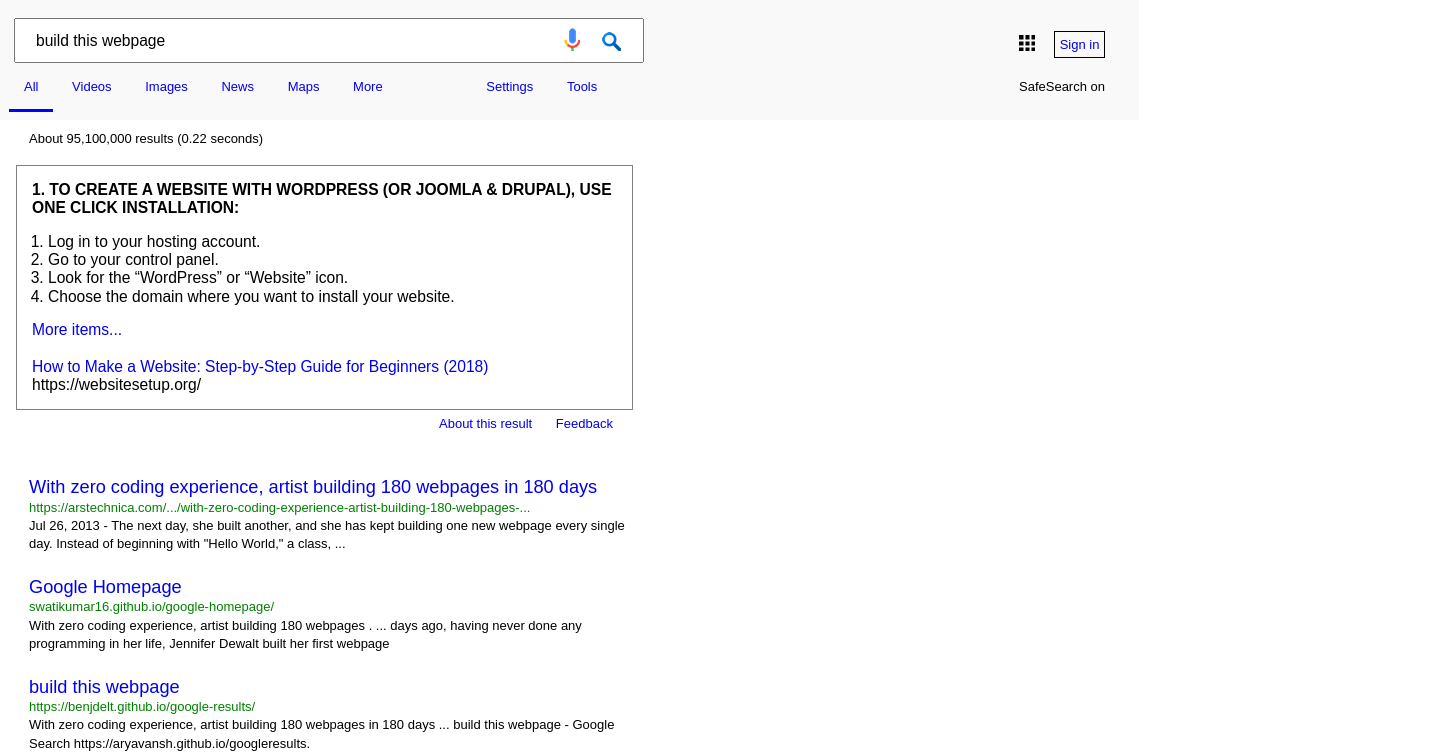
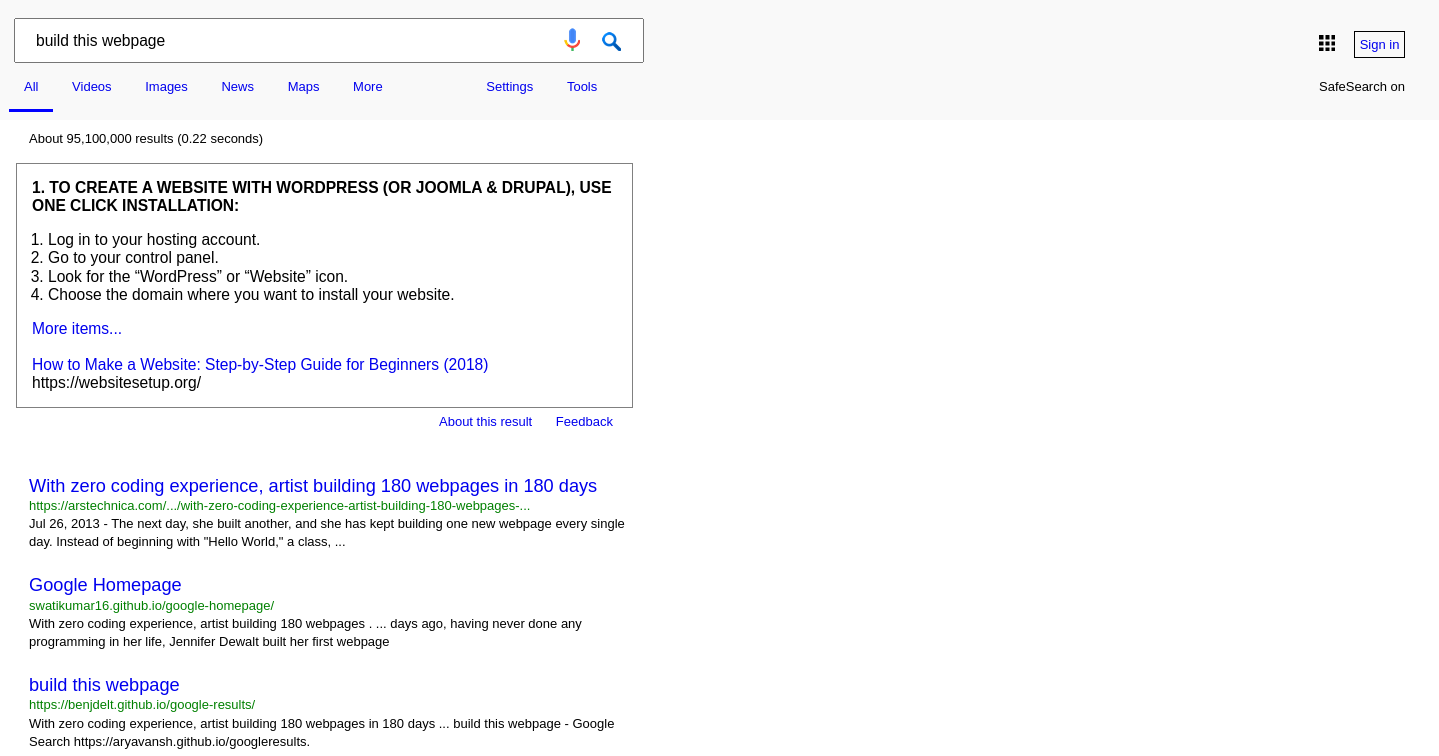
Before and after one commit to bcikota/google-search, a plain HTML site: page index.html in a window 1280 px wide. Shown: the top 756 px of the page, 1439 px wide, since content can reach past the window. Drawn offline with Linux system fonts and the light colour scheme.

Commit message:
Update style.css

```diff
--- a/style/style.css
+++ b/style/style.css
@@ -3,8 +3,7 @@
     grid-template-rows: 120px auto 100px;
     font-family: sans-serif;
     font-size: 13px;
-    min-width: 1000px;
-    max-width: 1600px;
+    width: 1580px;
     margin: 0 auto;
 }
 
@@ -14,7 +13,7 @@
 /* header */
 header{
     display: grid;
-    grid-template: 1fr 1fr /  minmax(960px, 1fr) 120px;
+    grid-template: 1fr 1fr /  1fr 120px;
 }
 
 .box1{
@@ -56,8 +55,6 @@
     left: 568px;
 }
 
-.b1{}
-
 .apps{
     position: relative;
     top: 35px;
@@ -95,7 +92,6 @@
 /* section */
 section{
     display: grid;
-    grid-template-rows: repeat(16, auto);
     margin-left: 170px;
     width: 570px;
     line-height: 1.4em;
@@ -106,7 +102,6 @@
     position: relative;
     top: 10px;
     display: inline;
-    height: 20px;
 }
 
 .result{
@@ -243,5 +238,4 @@
 
 footer div:last-of-type a{
     padding-right: 10px;
-
 }
```
